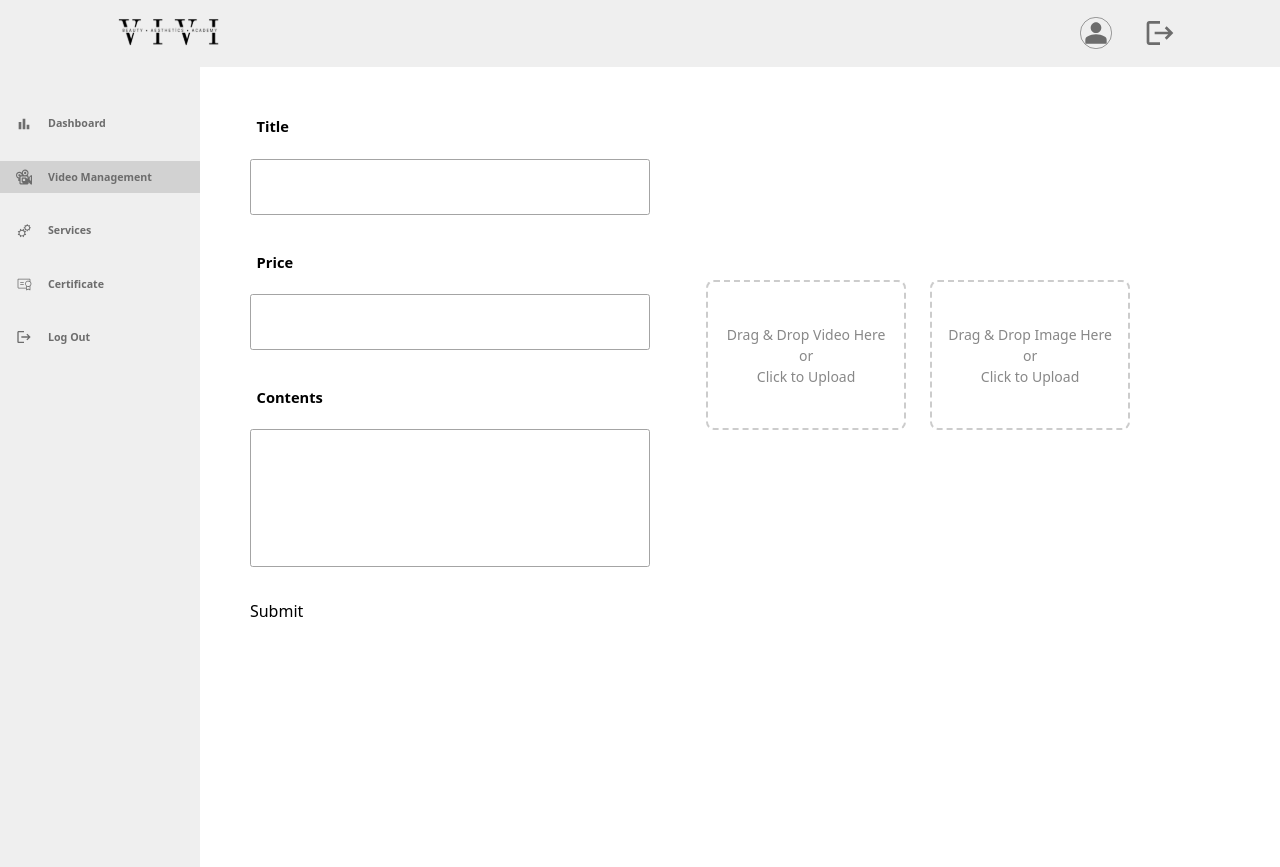
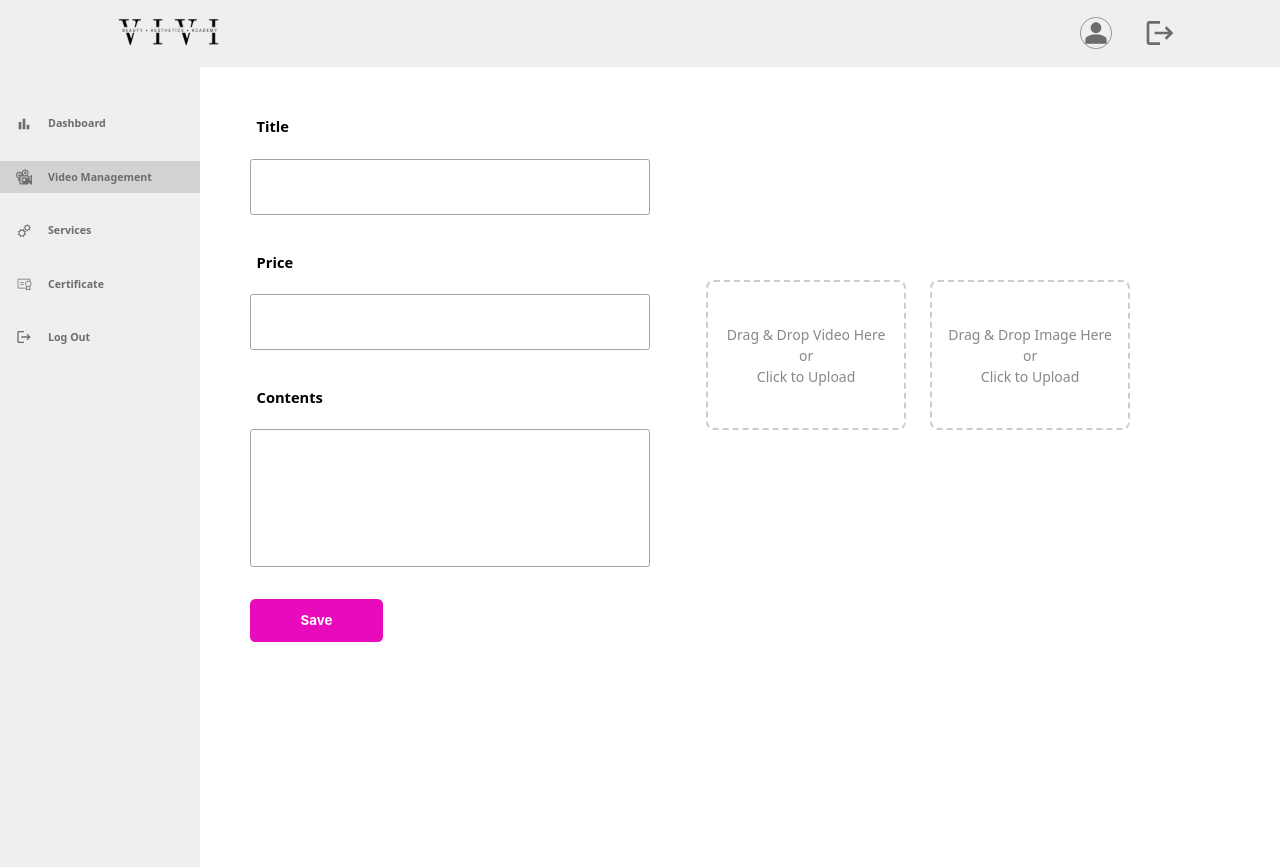
Before and after one commit to YB-Digital/viviAdmin, a Next.js app: page /admin/videoupload in a window 1280 px wide. Built offline with nearby package versions, Linux system fonts and the light colour scheme.

Commit message:
git fetch api

```diff
--- a/src/app/admin/videoupload/page.tsx
+++ b/src/app/admin/videoupload/page.tsx
@@ -16,6 +16,9 @@ export default function Page() {
         imageFile: null as File | null,
         videoFile: null as File | null,
     });
+
+    const [loading, setLoading] = useState(false);
+    const [message, setMessage] = useState<string | null>(null);
 
     const handleChange = (e: React.ChangeEvent<HTMLInputElement | HTMLTextAreaElement>) => {
         const { name, value } = e.target;
@@ -37,9 +40,48 @@ export default function Page() {
         }));
     };
 
-    const handleSubmit = (e: React.FormEvent) => {
+    const handleSubmit = async (e: React.FormEvent) => {
         e.preventDefault();
-        console.log("Form Data:", formData);
+        setLoading(true);
+        setMessage(null);
+
+        const formDataToSend = new FormData();
+        formDataToSend.append("title", formData.title);
+        formDataToSend.append("price", formData.price);
+        formDataToSend.append("contents", formData.contents);
+
+        if (formData.imageFile) {
+            formDataToSend.append("image", formData.imageFile);
+        }
+        if (formData.videoFile) {
+            formDataToSend.append("video", formData.videoFile);
+        }
+
+        try {
+            const response = await fetch("https://ybdigitalx.com/vivi_Adminbackend/video_upload.php", {
+                method: "POST",
+                body: formDataToSend,
+            });
+
+            const data = await response.json();
+            if (data.status === "success") {
+                setMessage("Video uploaded successfully!");
+                setFormData({
+                    title: "",
+                    price: "",
+                    contents: "",
+                    imageFile: null,
+                    videoFile: null,
+                });
+            } else {
+                setMessage("Error while uploading video.");
+            }
+        } catch (error) {
+            console.error("Error submitting form:", error);
+            setMessage("An unexpected error occurred.");
+        } finally {
+            setLoading(false);
+        }
     };
 
     return (
@@ -72,8 +114,11 @@ export default function Page() {
                         <FileComponent label="Image" accept="image/*" onFileChange={(file) => handleFileChange(file, "imageFile")} />
                     </div>
                 </div>
-                <button type="submit">Submit</button>
+                <button type="submit" disabled={loading}>
+                    {loading ? "Uploading..." : "Save"}
+                </button>
             </form>
+            {message && <p className="responseMessage">{message}</p>}
         </div>
     );
 }
--- a/src/app/admin/videoupload/videoUpload.scss
+++ b/src/app/admin/videoupload/videoUpload.scss
@@ -34,4 +34,19 @@
             }
         }
     }
+
+
+    button {
+        width: 10.4vw;
+        font-family: Inter;
+        font-size: 1.04vw;
+        font-weight: 700;
+        line-height: 1.26vw;
+        text-align: center;
+        color: #FFFFFF;
+        background: #E70BBB;
+        padding: 1.04vw;
+        border-radius: 0.4167vw;
+        margin-bottom: 1.77vw;
+    }
 }
--- a/src/app/login/page.tsx
+++ b/src/app/login/page.tsx
@@ -29,7 +29,7 @@ export default function Page() {
     setError("");
 
     try {
-      const response = await fetch("https://ybdigitalx.com/viviAdmin_backend/login.php", {
+      const response = await fetch("https://ybdigitalx.com/vivi_Adminbackend/login.php", {
         method: "POST",
         headers: {
           "Content-Type": "application/json",
--- a/src/component/addServiceForm/index.tsx
+++ b/src/component/addServiceForm/index.tsx
@@ -46,7 +46,7 @@ export default function AddServiceForm() {
     }
 
     try {
-      const response = await fetch("http://localhost/viviAdmin/vivi_backend/add_service.php", {
+      const response = await fetch("https://ybdigitalx.com/vivi_Adminbackend/add_service.php", {
         method: "POST",
         body: formDataToSend,
       });
--- a/src/component/informationBoxes/index.tsx
+++ b/src/component/informationBoxes/index.tsx
@@ -21,7 +21,7 @@ export default function InformationBoxes() {
   });
 
   useEffect(() => {
-    fetch("http://localhost/viviAdmin/vivi_backend/dashboard_box.php")
+    fetch("https://ybdigitalx.com/vivi_Adminbackend/dashboard_box.php")
       .then((response) => response.json())
       .then((data) => {
         if (data) {
```
Also changed, not shown: src/component/dashboardUserTable/index.tsx (+5 -4 lines).
